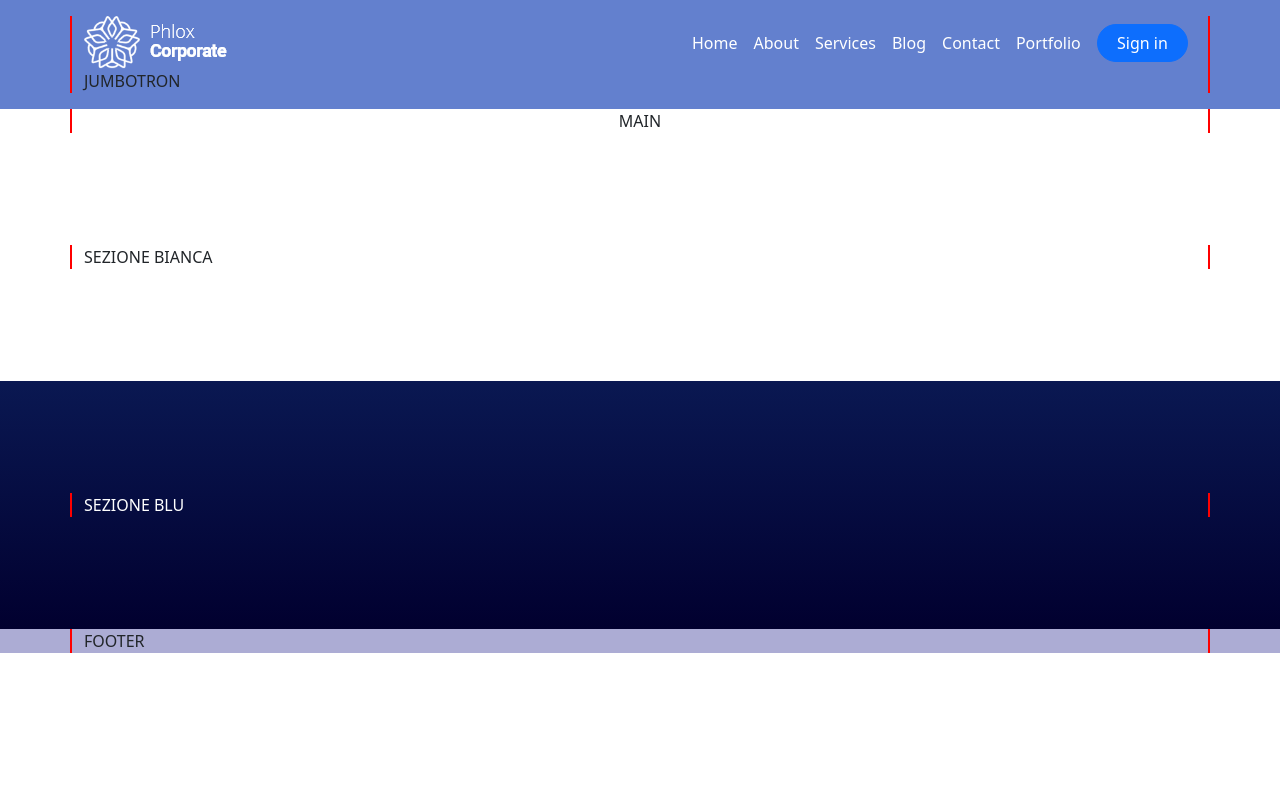
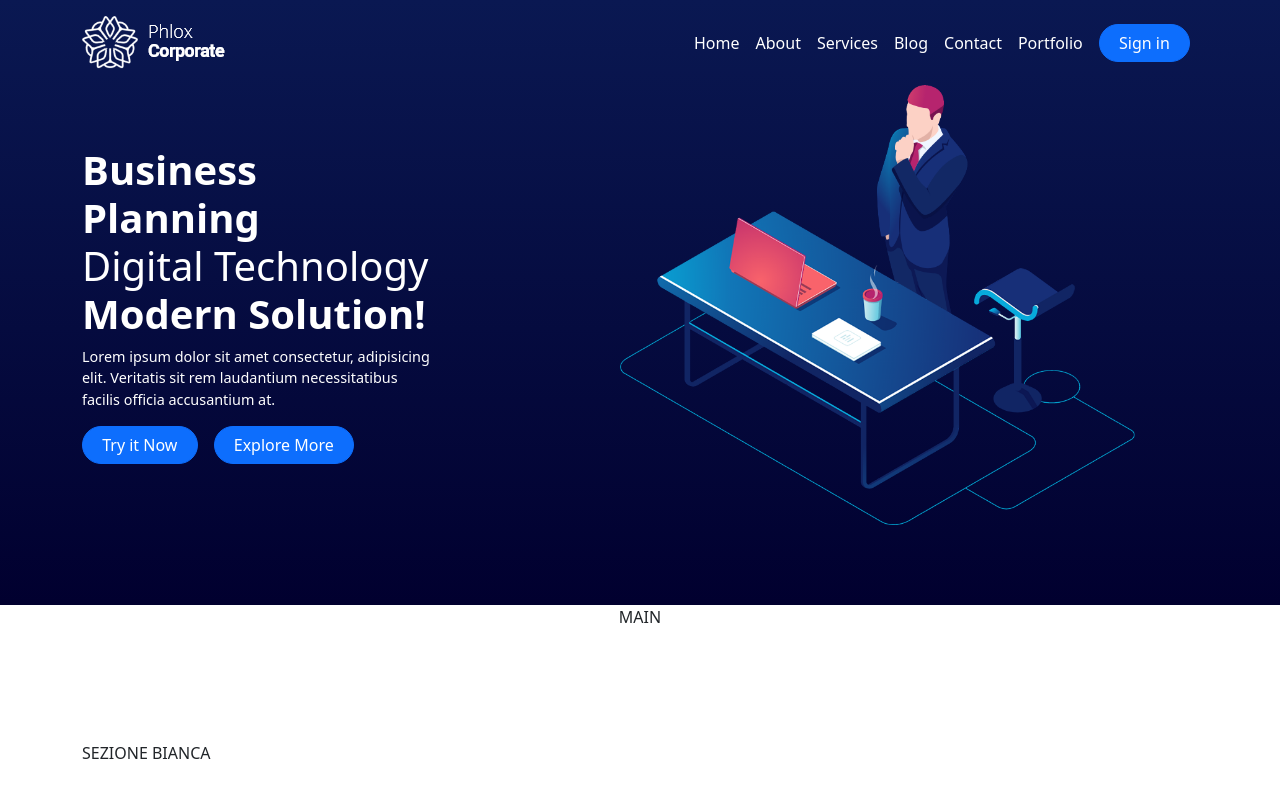
Before and after one commit to lucapolzone/proj-html-vuejs, a Vue app: page / in a window 1280 px wide. Shown: the top 800 px of the page. Built offline with nearby package versions, Linux system fonts and the light colour scheme.

Commit message:
feat: add header jumbotron

```diff
--- a/index.html
+++ b/index.html
@@ -4,6 +4,8 @@
     <meta charset="UTF-8" />
     <meta name="viewport" content="width=device-width, initial-scale=1.0" />
     <title>Progetto Midterm</title>
+    <!-- Bootstrap cdn -->
+    <link href="https://cdn.jsdelivr.net/npm/bootstrap@5.3.2/dist/css/bootstrap.min.css" rel="stylesheet" integrity="sha384-T3c6CoIi6uLrA9TneNEoa7RxnatzjcDSCmG1MXxSR1GAsXEV/Dwwykc2MPK8M2HN" crossorigin="anonymous">
   </head>
   <body>
     <div id="app"></div>
--- a/src/components/AppHeader.vue
+++ b/src/components/AppHeader.vue
@@ -12,9 +12,11 @@
 <template>
 
   <header>
-    <div class="container d-flex justify-content-between align-items-center">
+    <div class="container d-flex justify-content-between align-items-center mb-3">
       <!-- LOGO -->
-      <img src="/images/white-logo-2.png" alt="">
+      <a href="#">
+        <img src="/images/white-logo-2.png" alt="">
+      </a>
 
       <!-- NAV -->
       <nav>
@@ -31,10 +33,40 @@
 
     </div>
 
-    <div class="container">
-      <div class="jumbotron">
-        JUMBOTRON
+    <div class="container jumbotron">
+
+      <!-- JUMBOTRON SX -->
+      <div class="row">
+
+        <div class="col-md-5 d-flex align-items-center">
+          <div class="wrapper">
+
+            <h1 class="text-start fw-bold">
+              Business Planning <br>
+              <span class="fw-normal">
+                Digital Technology
+              </span><br>
+              Modern Solution!
+            </h1>
+            <p>Lorem ipsum dolor sit amet consectetur, adipisicing elit. Veritatis sit rem laudantium necessitatibus facilis officia accusantium at.</p>
+
+            <a href="#" class="btn btn-primary me-3">Try it Now</a>
+            <a href="#" class="btn btn-primary">Explore More</a>
+
+          </div>
+        </div>
+
+        <!-- JUMBOTRON DX -->
+        <div class="col-md-7">
+
+          <!-- HERO IMAGE -->
+          <div class="text-center">
+            <img src="/images/header.png" alt="">
+          </div>
+
+        </div>
       </div>
+
     </div>
   </header>
 
@@ -49,10 +81,30 @@
   header {
     padding: $small-size 0;
     background-color: rgb(99, 128, 206);
+    color: white;
+    @include bluegradient;
 
     nav li {
       margin: 0 $xsmall-size;
     }
+
+    .jumbotron {
+
+      padding-bottom: $xlarge-size;
+      .wrapper {
+        width: 350px;
+      }
+
+      img {
+        height: 440px;
+      }
+    }
+
+  }
+
+  .debug {
+    border-left: 2px solid green;
+    border-right: 2px solid green;
   }
 
 
--- a/src/styles/general.scss
+++ b/src/styles/general.scss
@@ -3,7 +3,7 @@
 @use './partials/_mixins.scss' as *;
 
 // Import all of Bootstrap's CSS
-@import "bootstrap/scss/bootstrap";
+// @import "bootstrap/scss/bootstrap";
 
 // RESET
 
@@ -12,6 +12,7 @@
   padding: 0;
   box-sizing: border-box;
 }
+
 
 ul {
   padding-left: 0;
@@ -36,14 +37,12 @@ a:hover {
   --bs-btn-padding-x: 1.2rem;
 }
 
+p {
+  font-size: 0.9rem;
+}
 
 // UTILS PROPS
 
 section:nth-of-type(even) {
   @include bluegradient
 }
-
-.container {
-  border-left: 2px solid red;
-  border-right: 2px solid red;
-}
```
